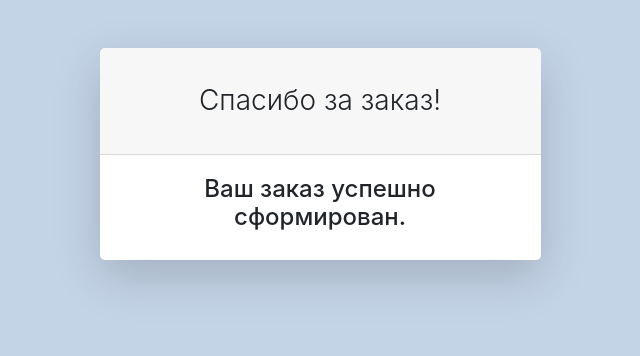
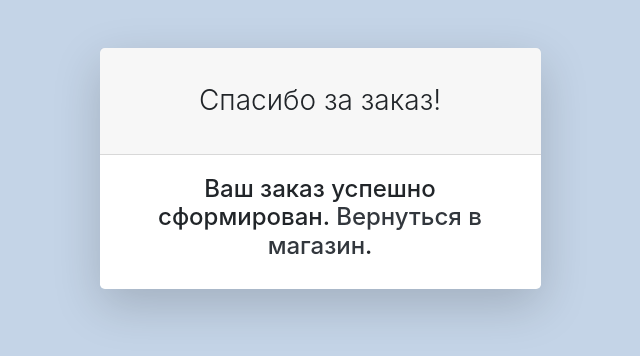
Before and after one commit to data-hex/store, a Django app: page /orders/order-success/ in a window 1280 px wide. Shown: the top 356 px of the page, without its empty margins (320-960 px from the left). Run offline with Django 3.2, Linux system fonts and the light colour scheme; parts of the project's set-up code (start-up, migrations or seed data) failed here and were passed over; some libraries are stand-ins or nearby versions.

Commit message:
return to shop

```diff
--- a/orders/templates/orders/success.html
+++ b/orders/templates/orders/success.html
@@ -12,7 +12,7 @@
                             </div>
                             <div class="card-body text-center">
                                 <h4>
-                                    Ваш заказ успешно сформирован.
+                                    Ваш заказ успешно сформирован. <a href="/">Вернуться в магазин</a>.
                                 </h4>
                             </div>
                         </div>
```
